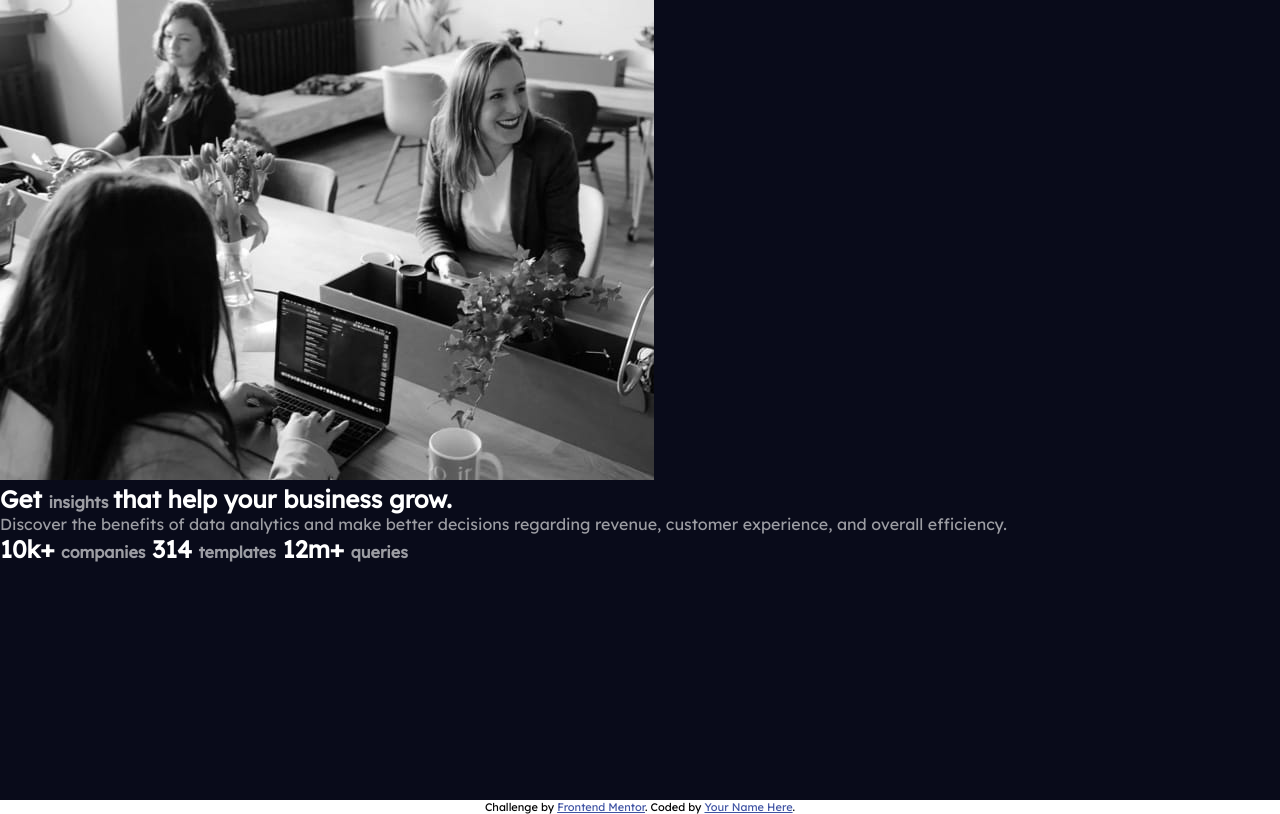
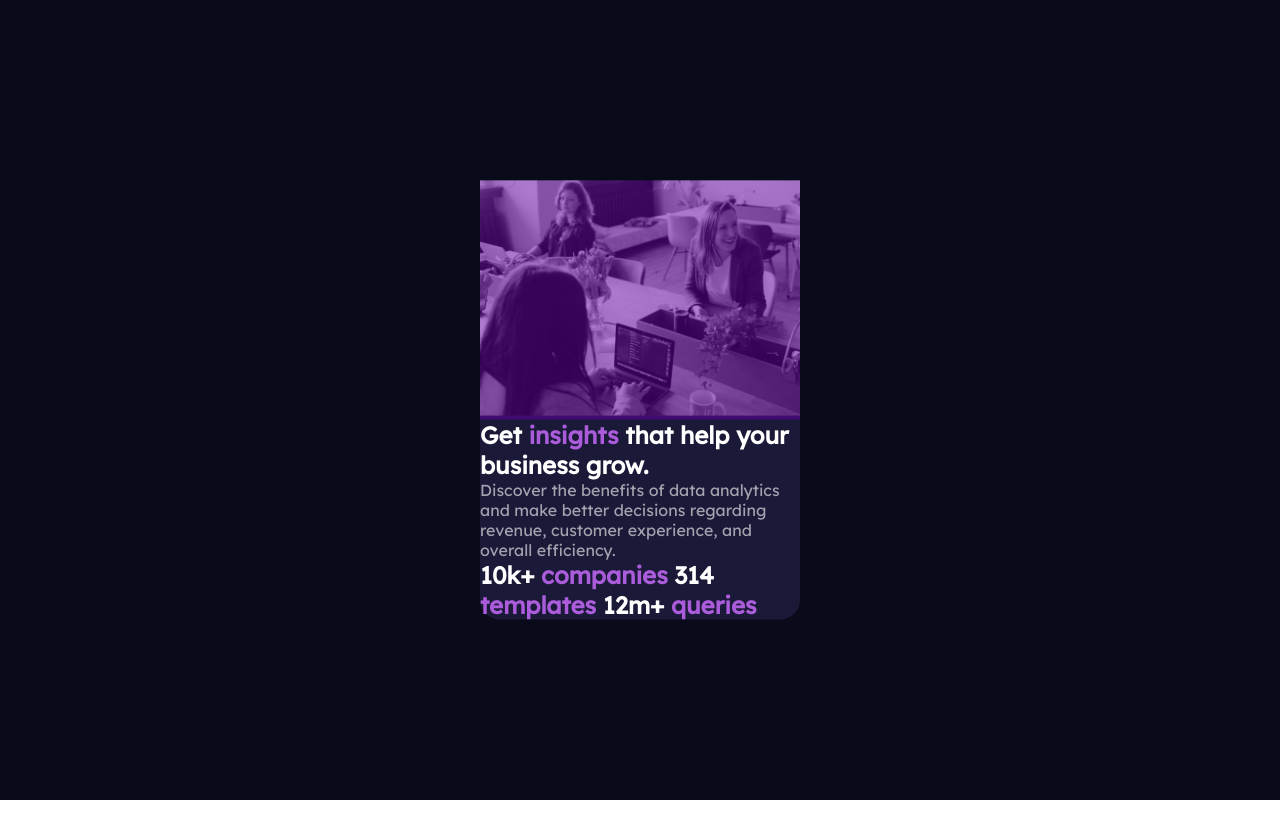
Before and after one commit to Paulo-Aguilar/stats-preview-card-component-main, a plain HTML site: page index.html in a window 1280 px wide. Drawn offline with Linux system fonts and the light colour scheme.

Commit message:
fixed span and picture

```diff
--- a/index.html
+++ b/index.html
@@ -26,11 +26,13 @@
 <body>
 <div class="background">
   <div class="container">
-    <section>
+    <section class="headerPicture">
       <!-- image -->
-      <img src="images/image-header-mobile.jpg" alt="mobile header pic" class="headerPicture">
+      <div>
+        <img src="images/image-header-mobile.jpg" alt="mobile header pic" class="indexPicture">
+    </div>
     </section>
-    <section>
+    <section class="insight">
       <h1>Get <span>insights </span> that help your business grow.</h1>
       <p>Discover the benefits of   data analytics and make better  decisions regarding revenue,   customer
       experience, and overall efficiency.</p>
@@ -41,12 +43,10 @@
       </h1>
     </section>
   </div>
+
 </div>
 
 
-  <div class="attribution">
-    Challenge by <a href="https://www.frontendmentor.io?ref=challenge" target="_blank">Frontend Mentor</a>.
-    Coded by <a href="#">Your Name Here</a>.
-  </div>
+
 </body>
 </html>
--- a/style.css
+++ b/style.css
@@ -30,17 +30,39 @@
 .container h1{
     color: var(--White);
 }
-.insight{
-    color: var(--SoftViolet);
-}
 .container p{
     color: var(--SlightlyTransparentWhite2);
 }
 .container h1 span{
     color: var(--SlightlyTransparentWhite2);
-    font-size: 16px;
+}
+.container{
+    background-color: var(--DarkDesaturatedBlue);
+    width: 320px;
+    border-radius: 20px;
+    margin: 0;
+    position: absolute;
+    top: 50%;
+    left: 50%;
+    margin-right: -50%;
+    transform: translate(-50%, -50%)
 }
 .headerPicture{
-    background: rgba(30,30,30, 0.5);
-    size: 20px;
+    position: relative;
 }
+.headerPicture:before {
+    content: "";
+    position: absolute;
+    top: 0;
+    bottom: 0;
+    left: 0;
+    right: 0;
+    background: rgba(102, 0, 170, 0.5);
+}
+.insight h1 span{
+    color: var(--SoftViolet);
+    font-size: 24px;
+}
+.indexPicture{
+    width: 320px;
+}
```
Also changed, not shown: 1 other file.
